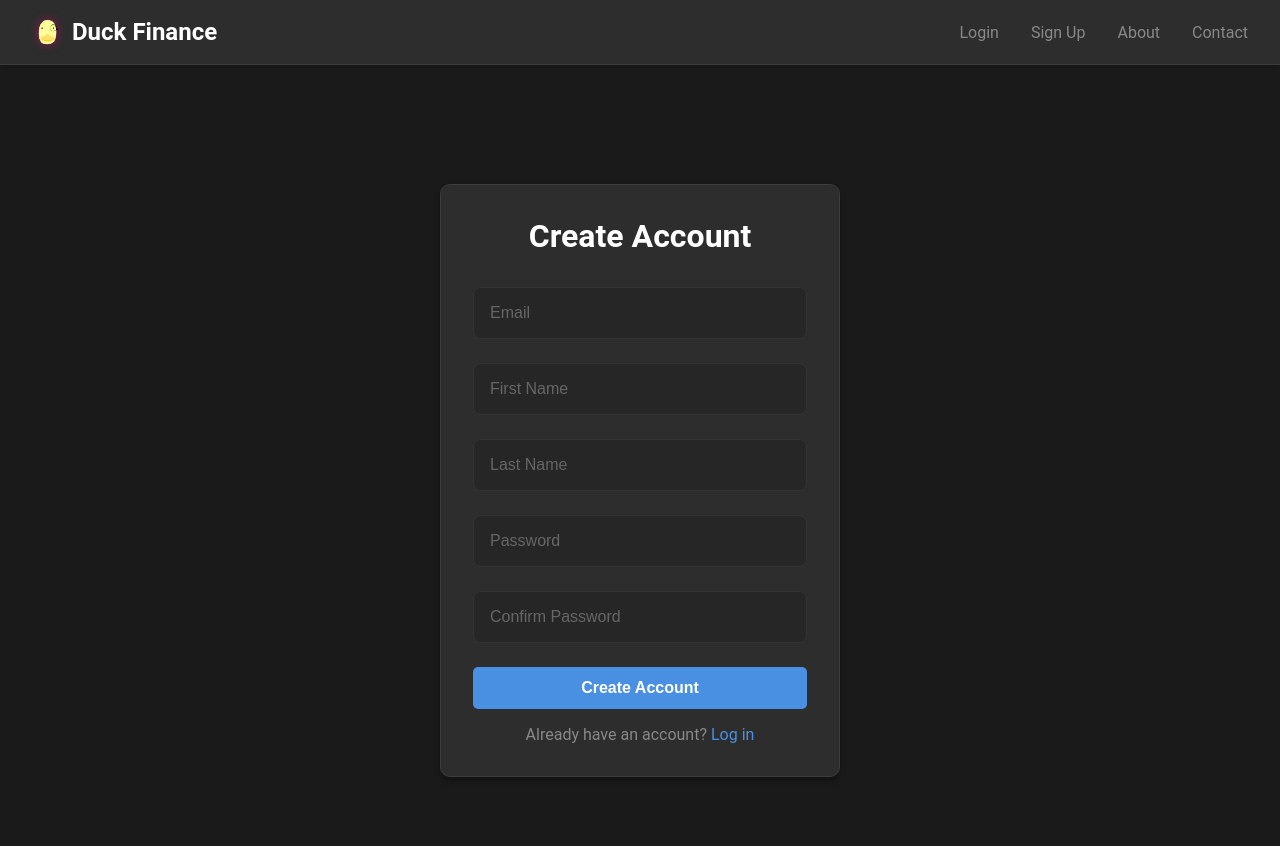
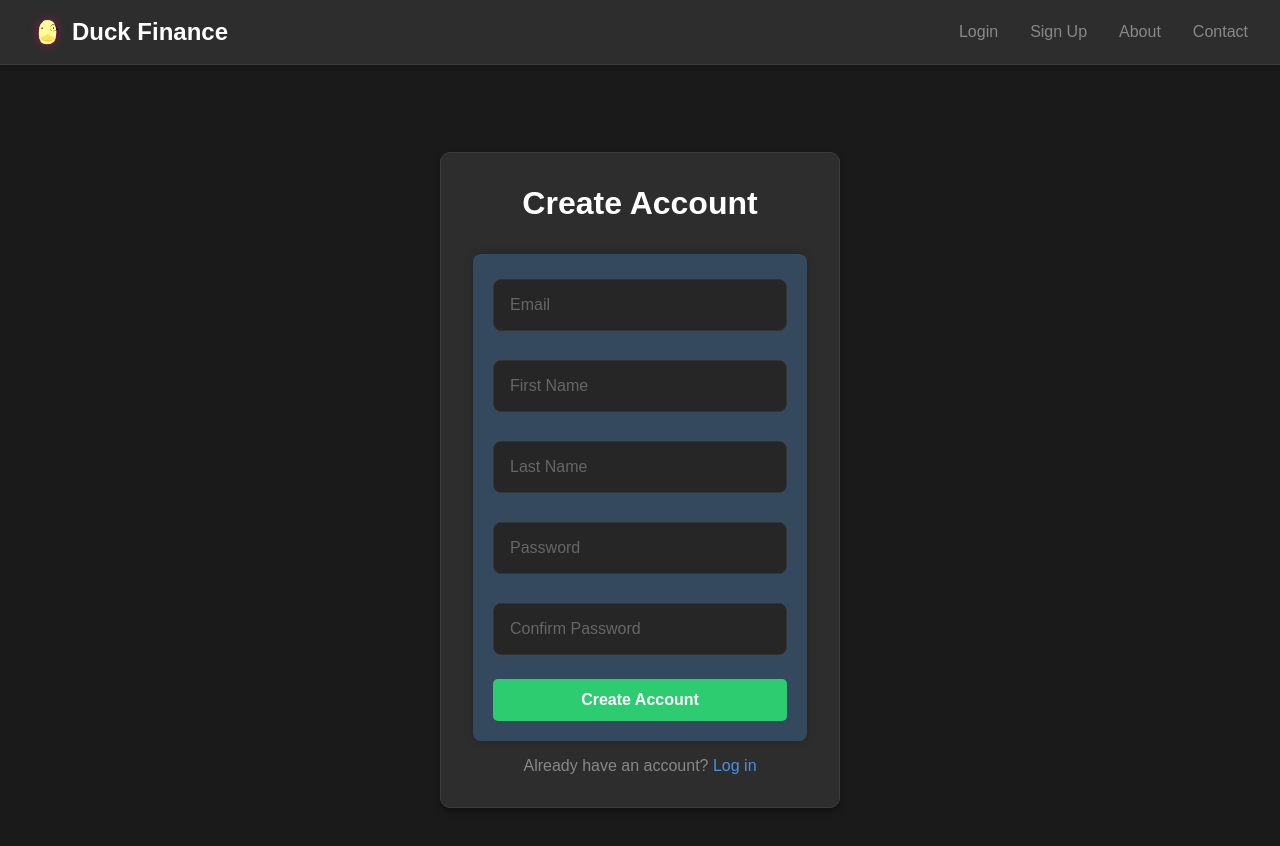
Before and after one commit to johnbros/FantasticFour, a React (Vite) app in the folder my-react-app/: page /signup in a window 1280 px wide. Shown: the top 846 px of the page. Built offline with nearby package versions, Linux system fonts and the light colour scheme.

Commit message:
fueee... whaa

```diff
--- /dev/null
+++ b/my-react-app/src/components/profile.css
@@ -0,0 +1,196 @@
+/* Global Styles */
+body {
+    background-color: #2c3e50; /* Dark background */
+    color: #ecf0f1; /* Light text for contrast */
+    font-family: 'Arial', sans-serif;
+    margin: 0;
+    padding: 0;
+  }
+
+  h2, h3 {
+    font-weight: bold;
+    color: #ecf0f1; /* Light text for headings */
+  }
+
+  ul {
+    list-style-type: none;
+    padding-left: 0;
+  }
+
+  hr {
+    border: 1px solid #34495e; /* Darker border for separation */
+    margin: 20px 0;
+  }
+
+  /* Button Styles */
+  button {
+    padding: 12px 25px;
+    font-size: 16px;
+    border: none;
+    border-radius: 6px;
+    cursor: pointer;
+    transition: all 0.3s ease;
+    margin-right: 10px;
+    color: #fff; /* Light text color for buttons */
+    background-color: #2980b9; /* Default blue background */
+  }
+
+  button:hover {
+    background-color: #3498db; /* Lighter blue on hover */
+    color: #fff; /* Keep text color white on hover */
+    transform: translateY(-2px); /* Slight raise effect on hover */
+  }
+
+  button:disabled {
+    background-color: #7f8c8d;
+    cursor: not-allowed;
+  }
+
+  /* Investment Form Submit Button */
+  button[type="submit"] {
+    background-color: #2ecc71; /* Green for submit */
+    width: 100%;
+  }
+
+  button[type="submit"]:hover {
+    background-color: #27ae60; /* Slightly darker green on hover */
+  }
+
+  /* Investment Action Buttons */
+  button[type="button"] {
+    background-color: #f39c12;
+    color: white;
+  }
+
+  button[type="button"]:hover {
+    background-color: #e67e22; /* Lighter orange on hover */
+  }
+
+ /* Delete Button */
+button[style*="color: red"] {
+    background-color: transparent;
+    color: red;
+    border: 1px solid red;
+  }
+
+  button[style*="color: red"]:hover {
+    background-color: red;
+    color: white !important; /* force white text on hover */
+  }
+
+  /* Add Investment Section */
+  button[onClick] {
+    display: inline-block;
+    background-color: #3498db;
+    color: white;
+    padding: 12px 24px;
+    font-size: 18px;
+    border-radius: 6px;
+    box-shadow: 0 4px 12px rgba(0, 0, 0, 0.3);
+    text-transform: uppercase;
+    letter-spacing: 1px;
+  }
+
+  button[onClick]:hover {
+    background-color: #2980b9;
+    color: #fff; /* Keep text color white on hover */
+    transform: translateY(-2px); /* Slight raise effect on hover */
+  }
+
+  /* Button Disabled State */
+  button:disabled {
+    background-color: #7f8c8d;
+    color: #bdc3c7; /* Light gray text on disabled buttons */
+    cursor: not-allowed;
+  }
+
+  /* General Form Styles */
+  form {
+    max-width: 600px;
+    margin: 0 auto;
+    padding: 20px;
+    background-color: #34495e;
+    border-radius: 8px;
+    box-shadow: 0 0 10px rgba(0, 0, 0, 0.2);
+  }
+
+  form div {
+    margin-bottom: 15px;
+  }
+
+  label {
+    font-size: 16px;
+    color: #ecf0f1;
+  }
+
+  input {
+    width: 100%;
+    padding: 10px;
+    margin-top: 5px;
+    border-radius: 4px;
+    border: 1px solid #7f8c8d;
+    background-color: #34495e;
+    color: #ecf0f1;
+  }
+
+  input:focus {
+    border-color: #3498db;
+    outline: none;
+  }
+
+  input[disabled] {
+    background-color: #7f8c8d;
+  }
+
+  /* Error Message */
+  .error-message {
+    color: red;
+    font-size: 14px;
+  }
+
+  /* Investment List Styles */
+  ul li {
+    padding: 10px;
+    background-color: #3a4d64;
+    border-radius: 6px;
+    margin-bottom: 10px;
+    border: 1px solid #7f8c8d;
+  }
+
+  ul li p {
+    font-size: 16px;
+    color: #ecf0f1;
+  }
+
+  ul li button {
+    margin-top: 10px;
+    padding: 8px 16px;
+  }
+
+  /* Editing Investment */
+  ul li.editing {
+    background-color: #2980b9;
+  }
+
+  ul li.editing p {
+    color: #fff;
+  }
+
+  /* Add Investment Button */
+  button[onClick] {
+    display: inline-block;
+    background-color: #3498db;
+    color: white;
+    padding: 12px 24px;
+    font-size: 18px;
+    border-radius: 6px;
+    box-shadow: 0 4px 12px rgba(0, 0, 0, 0.3);
+    text-transform: uppercase;
+    letter-spacing: 1px;
+  }
+
+  button[onClick]:hover {
+    background-color: #2980b9;
+    color: #fff; /* Keep text color white on hover */
+    transform: translateY(-2px); /* Slight raise effect on hover */
+  }
--- a/my-react-app/src/components/profile.jsx
+++ b/my-react-app/src/components/profile.jsx
@@ -4,6 +4,7 @@ import React, { useState, useEffect, useCallback } from 'react';
 import { useAuth } from '../context/authContext';
 import {fetchUser, getId, fetchUserFinacials} from '../services/userServices';
 import { fetchInvestment, createInvestment, deleteInvestment } from '../services/investmentServices';
+import './profile.css'
 
 const fetchUserInvestments = async () => {
   let userId = await getId();
```
